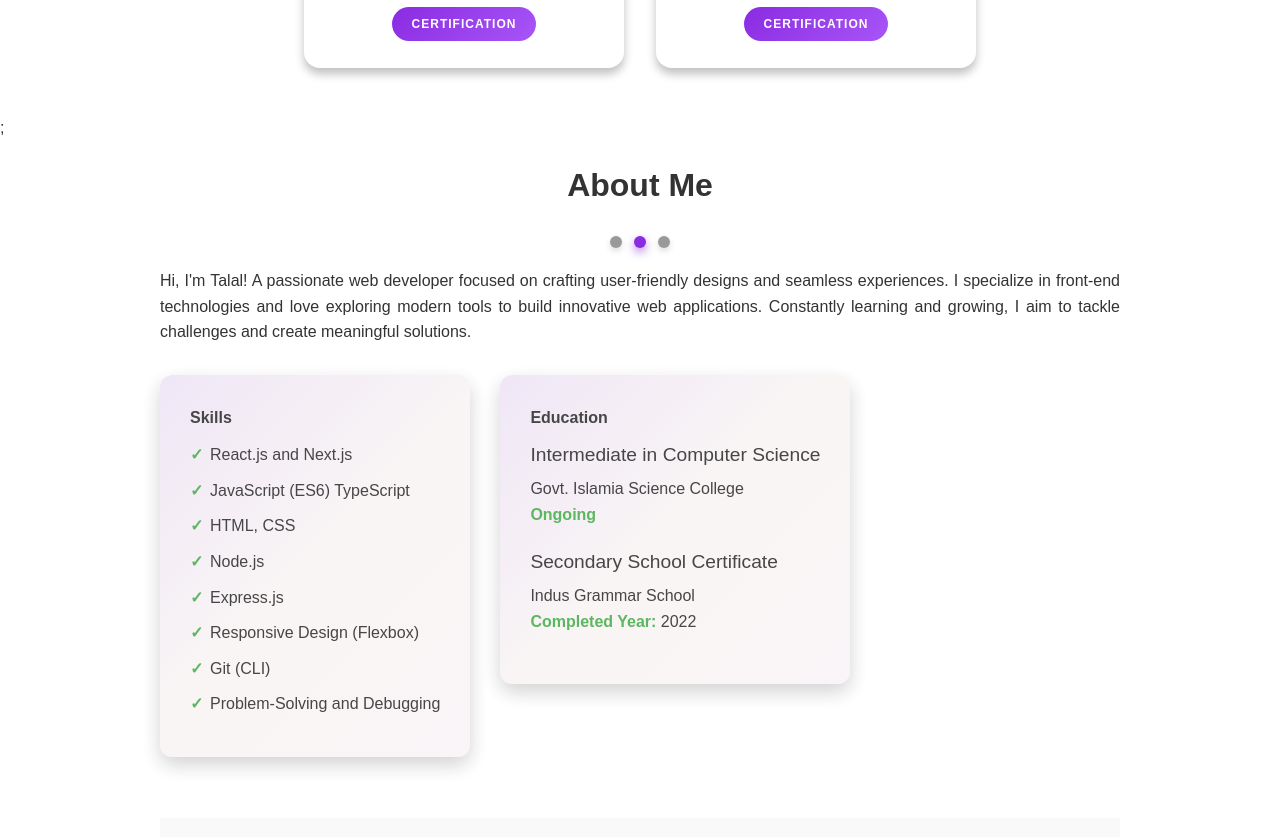
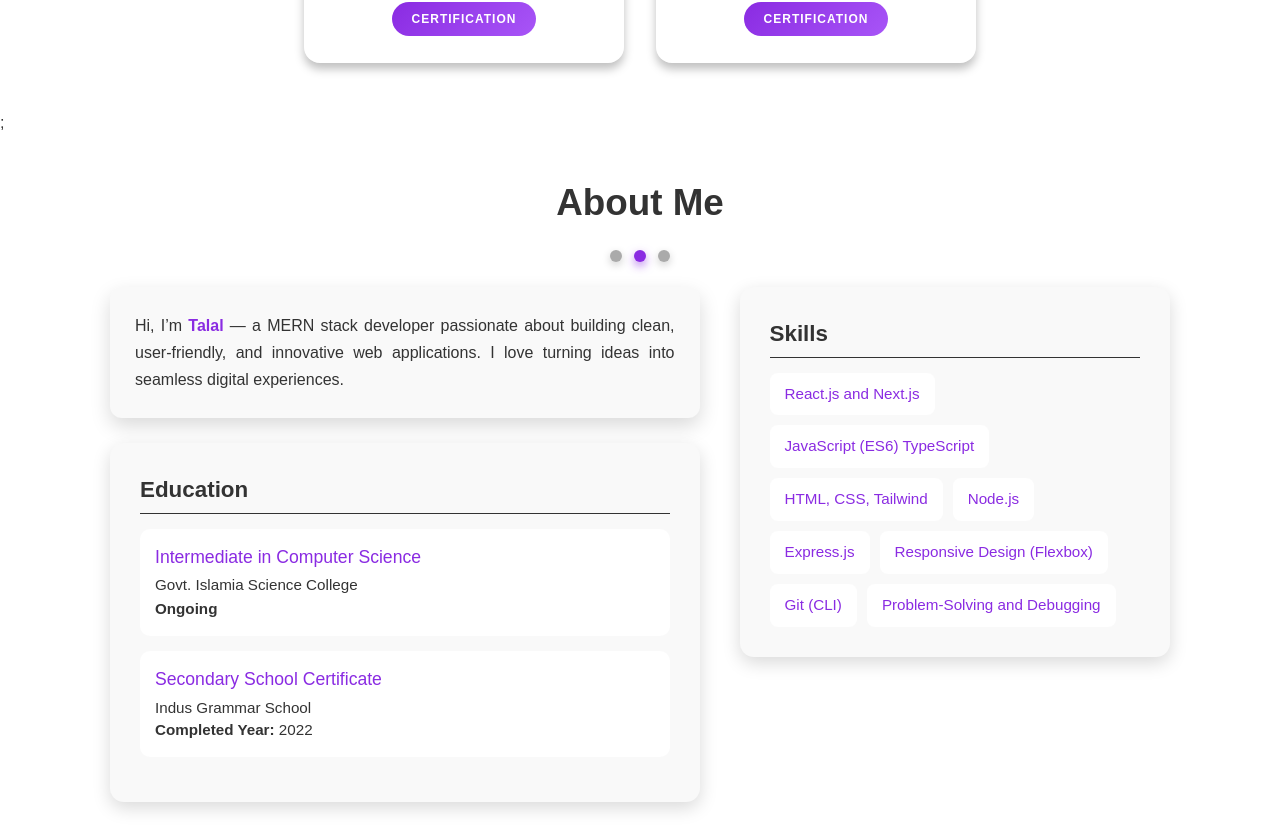
Before and after one commit to Muhammadtalalliaquat/Portfolio, a Next.js app: page /portfolio in a window 1280 px wide. Shown: the part 1960-2797 px from the top of the page. Built offline with nearby package versions, Linux system fonts and the light colour scheme.

Commit message:
UI layouting issue fixed and  some new change UI

```diff
--- a/src/app/globals.css
+++ b/src/app/globals.css
@@ -7,6 +7,7 @@
   --text-color: #333;
   --primary-color: #8a2be2;
   --secondary-color: #f7d8d0;
+  --border: #333;
 
   --card-bg-color: #f9f9f9;
   --card-text-color: #333;
@@ -41,6 +42,7 @@ body {
   --text-color: #fff;
   --primary-color: #fbc2eb;
   --secondary-color: #8a2be2;
+  --border: #a7a7a7;
 
   --card-bg-color: #413157;
   --card-text-color: #f9f9f9;
--- a/src/app/main.module.css
+++ b/src/app/main.module.css
@@ -1,40 +1,40 @@
 /* Abou section styling */
 
 .about_container {
-  max-width: 1000px;
+  max-width: 1100px;
   margin: 0 auto;
-  padding: 20px;
+  padding: 40px 20px;
   color: var(--text-color);
-  font-family: Arial, sans-serif;
-  line-height: 1.6;
+  font-family: "Poppins", sans-serif;
 }
 
 .about_container h1 {
   text-align: center;
-  font-size: 2rem;
-  margin-bottom: 25px;
-  font-weight: bold;
+  font-size: 2.3rem;
+  font-weight: 700;
+  margin-bottom: 20px;
 }
 
 .lines {
   display: flex;
+  justify-content: center;
   align-items: center;
-  justify-content: center;
   gap: 12px;
+  margin-bottom: 25px;
 }
 
 .lines div {
   width: 12px;
   height: 12px;
-  background: rgba(85, 85, 85, 0.6);
   border-radius: 50%;
-  box-shadow: 0 3px 6px rgba(0, 0, 0, 0.15);
-  transition: all 0.3s ease;
+  background: rgba(85, 85, 85, 0.5);
+  box-shadow: 0 3px 8px rgba(0, 0, 0, 0.2);
+  transition: 0.3s ease;
 }
 
 .lines div:hover {
   transform: scale(1.2);
-  background: rgba(138, 43, 226, 0.8);
+  background: #8a2be2;
 }
 
 .lines .center_line {
@@ -42,159 +42,152 @@
   box-shadow: 0 4px 10px rgba(138, 43, 226, 0.6);
 }
 
-.heading {
-  font-weight: bold;
+/* --- Layout --- */
+.infoWrapper {
+  display: flex;
+  flex-wrap: wrap;
+  gap: 40px;
+  justify-content: space-between;
 }
 
-.about_container p {
-  margin-top: 20px;
-  margin-bottom: 15px;
+.leftSide {
+  flex: 1 1 55%;
+  display: flex;
+  flex-direction: column;
+  gap: 25px;
+}
+
+.rightSide {
+  flex: 1 1 40%;
+}
+
+.aboutText {
+  font-size: 1rem;
   color: var(--text-color);
   text-align: justify;
+  line-height: 1.7;
+  background: var(--card-bg-color);
+  padding: 25px;
+  border-radius: 12px;
+  box-shadow: 0 8px 20px rgba(0, 0, 0, 0.15);
 }
 
-.infoContainer {
-  display: flex;
-  flex-direction: row;
-  gap: 30px;
-  margin-top: 30px;
+.aboutText span {
+  color: var(--primary-color);
+  font-weight: 600;
 }
 
+/* --- Modern Card --- */
 .contanerDiv {
   position: relative;
-  border-radius: 12px;
-  width: 100%;
+  border-radius: 14px;
+  background: var(--card-bg-color);
   padding: 30px;
-
-  background: var(--card-bg-color);
-  color: var(--card-text-color);
-  opacity: 0.9;
-
-  box-shadow: 0 8px 20px rgba(0, 0, 0, 0.2);
-  transition: all 0.4s ease;
-  overflow: hidden;
+  box-shadow: 0 6px 18px rgba(0, 0, 0, 0.15);
+  transition: transform 0.3s ease, box-shadow 0.3s ease;
 }
 
-.contanerDiv::before {
-  content: "";
-  position: absolute;
-  inset: 0;
-  border-radius: inherit;
-  background: linear-gradient(
-    135deg,
-    rgba(138, 43, 226, 0.2),
-    rgba(250, 208, 196, 0.2),
-    rgba(251, 194, 235, 0.2)
-  );
-  z-index: 0;
-  opacity: 0.5;
-  transition: opacity 0.4s ease;
+.heading {
+  font-size: 1.4rem;
+  font-weight: 600;
+  color: var(--text-color);
+  /* color: #8a2be2; */
+  margin-bottom: 15px;
+  border-bottom: 1px solid var(--border);
+  padding-bottom: 6px;
 }
 
-.contanerDiv:hover {
-  background: var(--card-hover-bg-color);
-  opacity: 1;
-  transform: translateY(-5px);
-}
-
-.contanerDiv:hover::before {
-  opacity: 0.8;
-}
-
-/* ✅ Keep inner content above the gradient */
-.contanerDiv > * {
-  position: relative;
-  z-index: 1;
-}
-
-.skills_list {
-  list-style: none;
-  padding: 0;
-  margin: 0;
+/* --- Education --- */
+.education_section {
   margin-top: 12px;
 }
 
-.skills_list li {
-  margin-bottom: 10px;
-  font-size: 1em;
-  position: relative;
-  padding-left: 20px;
+.education_item {
+  /* background: rgba(138, 43, 226, 0.05); */
+  background-color: var(--background-color);
+  color: var(--primary-color);
+  padding: 15px;
+  border-radius: 10px;
+  margin-bottom: 15px;
+  transition: 0.3s ease;
 }
 
-.skills_list li::before {
-  content: "✓";
-  position: absolute;
-  left: 0;
-  color: #4caf50;
-  font-weight: bold;
+.education_item:hover {
+  /* background: rgba(222, 204, 240, 0.1); */
+  transform: translateX(3px);
 }
 
-.education_section {
+.education_item h2 {
+  font-size: 1.1rem;
+  margin-bottom: 4px;
+  /* color: var(--text-color); */
+}
+
+.education_item p,
+.education_item strong {
+  font-size: 0.95rem;
+  color: var(--text-color);
+}
+
+/* --- Skills --- */
+.skills_list {
+  list-style: none;
+  display: flex;
+  flex-wrap: wrap;
+  gap: 10px;
+  padding: 0;
   margin-top: 10px;
 }
 
-.education_item {
-  margin-bottom: 20px;
+.skills_list li {
+  /* background: rgba(138, 43, 226, 0.1); */
+  /* background: #8a2be2; */
+  background-color: var(--background-color);
+  color: var(--primary-color);
+  /* color: #8a2be2; */
+  font-weight: 500;
+  font-size: 0.95rem;
+  padding: 10px 15px;
+  border-radius: 8px;
+  transition: all 0.3s ease;
 }
 
-.education_item h2 {
-  font-size: 1.2rem;
-  margin-bottom: 5px;
+.skills_list li:hover {
+  /* background: #8a2be2; */
   color: var(--text-color);
+
+  /* color: #fff; */
+  transform: scale(1.05);
 }
 
-.education_item p {
-  margin: 0;
-  font-size: 1rem;
-  color: var(--text-color);
+/* --- Resume --- */
+.reusmeDiv {
+  text-align: center;
+  margin-top: 50px;
+  padding: 35px;
+  border-radius: 14px;
+  background: var(--card-bg-color);
+  box-shadow: 0 8px 20px rgba(0, 0, 0, 0.15);
 }
 
-.education_item strong {
-  font-size: 1rem;
-  color: #4caf50;
-}
-
-.reusmeDiv {
-  text-align: center;
-  padding: 30px;
-  margin-top: 35px;
-  background: var(--card-bg-color);
-}
-
-.reusmeDiv p {
-  text-align: center;
-}
-/* .dark {
-  background-color: #424242;
-} */
-
-/* Resume Link Button */
 .resume_link {
-  display: inline-flex;
-  align-items: center;
-  padding: 10px 20px;
-  background-color: #8a2be2;
-  color: white;
-  text-decoration: none;
-  border-radius: 5px;
-  font-size: 1rem;
-  font-weight: bold;
+  display: inline-block;
   margin-top: 15px;
-  transition: background-color 0.3s ease;
+  background: #8a2be2;
+  color: #fff;
+  padding: 10px 18px;
+  border-radius: 8px;
+  font-weight: 500;
+  transition: all 0.3s ease;
 }
 
 .resume_link:hover {
-  background-color: #6c1fb4;
+  background: #6d1fd6;
+  transform: scale(1.05);
 }
 
-.resume_link svg {
-  margin-right: 8px;
-}
 
-.resume_link:focus {
-  outline: none;
-  box-shadow: 0 0 0 3px rgba(0, 123, 255, 0.5);
-}
+/* --- Achievements Section --- */
 
 .achievements {
   width: 100%;
@@ -288,6 +281,13 @@
   margin: 0 auto;
 }
 
+.contactContainer h1 {
+  text-align: center;
+  font-size: 2rem;
+  margin-bottom: 20px;
+  font-weight: bold;
+}
+
 .innerBox {
   background: var(--card-bg-color);
   padding: 40px;
@@ -332,9 +332,11 @@
 
 .iconBox {
   background: blueviolet;
-  padding: 14px;
+  color: #fff;
+  display: flex;
+  justify-content: center;
+  padding: 16px;
   border-radius: 10px;
-  color: #fff;
   font-size: 20px;
 }
 
@@ -459,9 +461,42 @@
   .socialDiv {
     justify-content: center;
   }
+
+   .infoWrapper {
+    flex-direction: column;
+    gap: 25px;
+  }
+
+  .leftSide,
+  .rightSide {
+    flex: 1 1 100%;
+  }
+
+  .aboutText {
+    font-size: 0.95rem;
+    padding: 20px;
+  }
+
+  .contanerDiv {
+    padding: 20px;
+  }
+
+  .skills_list li {
+    font-size: 0.9rem;
+    padding: 8px 12px;
+  }
+
+  .education_item h2 {
+    font-size: 1rem;
+  }
 }
 
 @media (max-width: 768px) {
+  .contactContainer h1 {
+    font-size: 1.6rem;
+    color: var(--text-color);
+  }
+
   .innerBox {
     padding: 25px;
   }
@@ -505,20 +540,38 @@
     align-items: center;
   } */
 
-  .about_container p {
-    font-size: 1rem;
-  }
-  .about_container h1 {
-    font-size: 1.4rem;
+   .about_container {
+    padding: 25px 15px;
   }
 
-  .skills_list li {
-    font-size: 1rem;
+  .about_container h1 {
+    font-size: 1.6rem;
   }
 
-  .education_item h3 {
-    font-size: 1rem;
+  .lines {
+    gap: 8px;
+    margin-bottom: 20px;
   }
+
+  .aboutText {
+    font-size: 0.9rem;
+    line-height: 1.6;
+    text-align: left;
+  }
+
+  .heading {
+    font-size: 1.2rem;
+  }
+
+  .resume_link {
+    padding: 8px 15px;
+    font-size: 0.9rem;
+  }
+
+  .reusmeDiv {
+    padding: 25px;
+  }
+
   .infoContainer {
     display: flex;
     flex-direction: column;
@@ -539,7 +592,7 @@
   }
   .achievements h1 {
     width: 100%;
-    font-size: 1.4rem;
+    font-size: 1.6rem;
     font-weight: bold;
     margin-bottom: 20px;
     color: var(--text-color);
--- a/src/components/Contact.js
+++ b/src/components/Contact.js
@@ -51,6 +51,12 @@ export default function Contact({ scrollId, scrollRef }) {
   return (
     <>
       <div id={scrollId} ref={scrollRef} className={styles.contactContainer}>
+        <h1>Contact us</h1>
+        <div className={styles.lines}>
+          <div></div>
+          <div className={styles.center_line}></div>
+          <div></div>
+        </div>
         <motion.div
           initial={{ opacity: 0, y: 40 }}
           whileInView={{ opacity: 1, y: 0 }}
--- a/src/components/about.js
+++ b/src/components/about.js
@@ -11,6 +11,101 @@ export default function About({ scrollId, scrollRef }) {
   return (
     <>
       <div className={styles.about_container} id={scrollId} ref={scrollRef}>
+        <h1>About Me</h1>
+        <div className={styles.lines}>
+          <div></div>
+          <div className={styles.center_line}></div>
+          <div></div>
+        </div>
+
+        <div className={styles.infoWrapper}>
+          {/* Left side: About + Education */}
+          <motion.div
+            initial={{ opacity: 0, x: -40 }}
+            whileInView={{ opacity: 1, x: 0 }}
+            transition={{ duration: 0.6 }}
+            viewport={{ once: true, amount: 0.2 }}
+            className={styles.leftSide}
+          >
+            <p className={styles.aboutText}>
+              Hi, I’m <span>Talal</span> — a MERN stack developer passionate
+              about building clean, user-friendly, and innovative web
+              applications. I love turning ideas into seamless digital
+              experiences.
+              {/* Hi, I&apos;m <span>Talal</span> — a passionate web developer
+              focused on crafting user-friendly designs and seamless
+              experiences. I specialize in front-end technologies and love
+              exploring modern tools to build innovative web applications.
+              Constantly learning and growing, I aim to tackle challenges and
+              create meaningful solutions. */}
+            </p>
+
+            <div className={styles.contanerDiv}>
+              <h2 className={styles.heading}>Education</h2>
+              <div className={styles.education_section}>
+                {educationData.map((edu) => (
+                  <div className={styles.education_item} key={edu.id}>
+                    <h2>{edu.degree}</h2>
+                    <p>{edu.institution}</p>
+                    {edu.completedYear ? (
+                      <p>
+                        <strong>Completed Year:</strong> {edu.completedYear}
+                      </p>
+                    ) : (
+                      <strong>{edu.status}</strong>
+                    )}
+                  </div>
+                ))}
+              </div>
+            </div>
+          </motion.div>
+
+          {/* Right side: Skills */}
+          <motion.div
+            initial={{ opacity: 0, x: 40 }}
+            whileInView={{ opacity: 1, x: 0 }}
+            transition={{ duration: 0.6 }}
+            viewport={{ once: true, amount: 0.2 }}
+            className={styles.rightSide}
+          >
+            <div className={styles.contanerDiv}>
+              <h2 className={styles.heading}>Skills</h2>
+              <ul className={styles.skills_list}>
+                {skillData.map((skill) => (
+                  <li key={skill.id}>{skill.name}</li>
+                ))}
+              </ul>
+            </div>
+          </motion.div>
+        </div>
+
+        {/* Resume Section */}
+        <motion.div
+          initial={{ opacity: 0, y: 30 }}
+          whileInView={{ opacity: 1, y: 0 }}
+          transition={{ duration: 0.4 }}
+          viewport={{ once: true, amount: 0.2 }}
+        >
+          <div
+            className={`${styles.reusmeDiv} ${
+              isDarkTheme ? styles.dark : styles.light
+            }`}
+          >
+            <h2 className="text-xl sm:text-2xl lg:text-3xl font-bold mb-2">
+              Muhammad Talal Liaquat Resume
+            </h2>
+            <p>
+              Here is a link to my <strong>resume</strong>. Feel free to
+              download it to learn more about my experience and skills.
+            </p>
+            <a href="/Talal-resume.pdf" download className={styles.resume_link}>
+              <FontAwesomeIcon icon={faDownload} /> Download Resume
+            </a>
+          </div>
+        </motion.div>
+      </div>
+
+      {/* <div className={styles.about_container} id={scrollId} ref={scrollRef}>
         <h1>About Me</h1>
         <div className={styles.lines}>
           <div></div>
@@ -45,7 +140,6 @@ export default function About({ scrollId, scrollRef }) {
           </motion.div>
 
           <motion.div
-            // key={edu.id}
             initial={{ opacity: 0, y: 30 }}
             whileInView={{ opacity: 1, y: 0 }}
             transition={{ duration: 0.4 }}
@@ -83,9 +177,7 @@ export default function About({ scrollId, scrollRef }) {
             className={`${styles.reusmeDiv} ${
               isDarkTheme ? styles.dark : styles.light
             }`}
-            // className={styles.reusmeDiv}
           >
-            {/* Resume Section */}
             <h2 className="text-xl sm:text-2xl lg:text-3xl font-bold mb-2">
               Muhammad Talal Liaquat Resume
             </h2>
@@ -102,7 +194,7 @@ export default function About({ scrollId, scrollRef }) {
             </a>
           </div>
         </motion.div>
-      </div>
+      </div> */}
     </>
   );
 }
--- a/src/components/projectData.ts
+++ b/src/components/projectData.ts
@@ -90,7 +90,7 @@ type skillDataType = {
 export const skillData: skillDataType[] = [
   { id: 3, name: "React.js and Next.js" },
   { id: 2, name: "JavaScript (ES6) TypeScript" },
-  { id: 1, name: "HTML, CSS" },
+  { id: 1, name: "HTML, CSS, Tailwind" },
   { id: 7, name: "Node.js" },
   { id: 8, name: "Express.js" },
   { id: 4, name: "Responsive Design (Flexbox)" },
```
Also changed, not shown: src/app/portfolio/main.module.css (+4 -52 lines), src/components/main.module.css (+25 -17 lines), src/components/navbar.js (+47 -7 lines).
